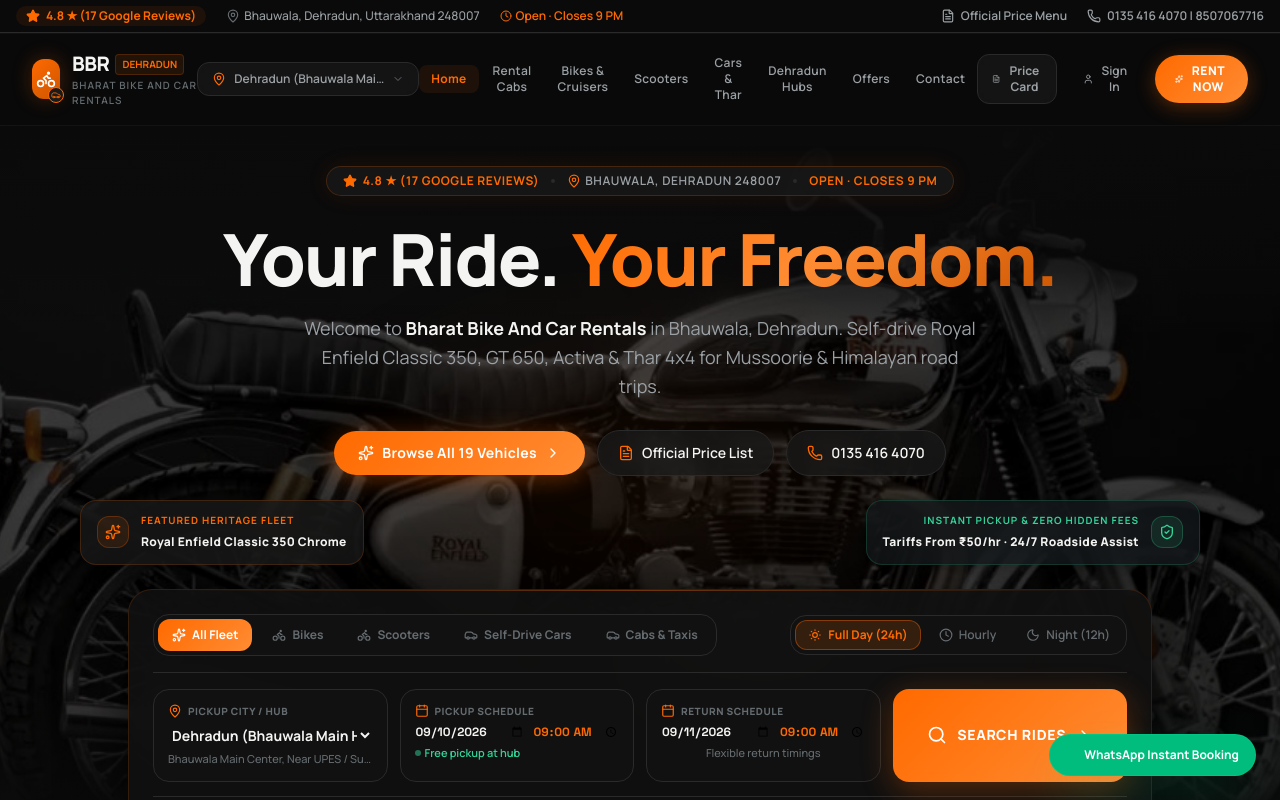
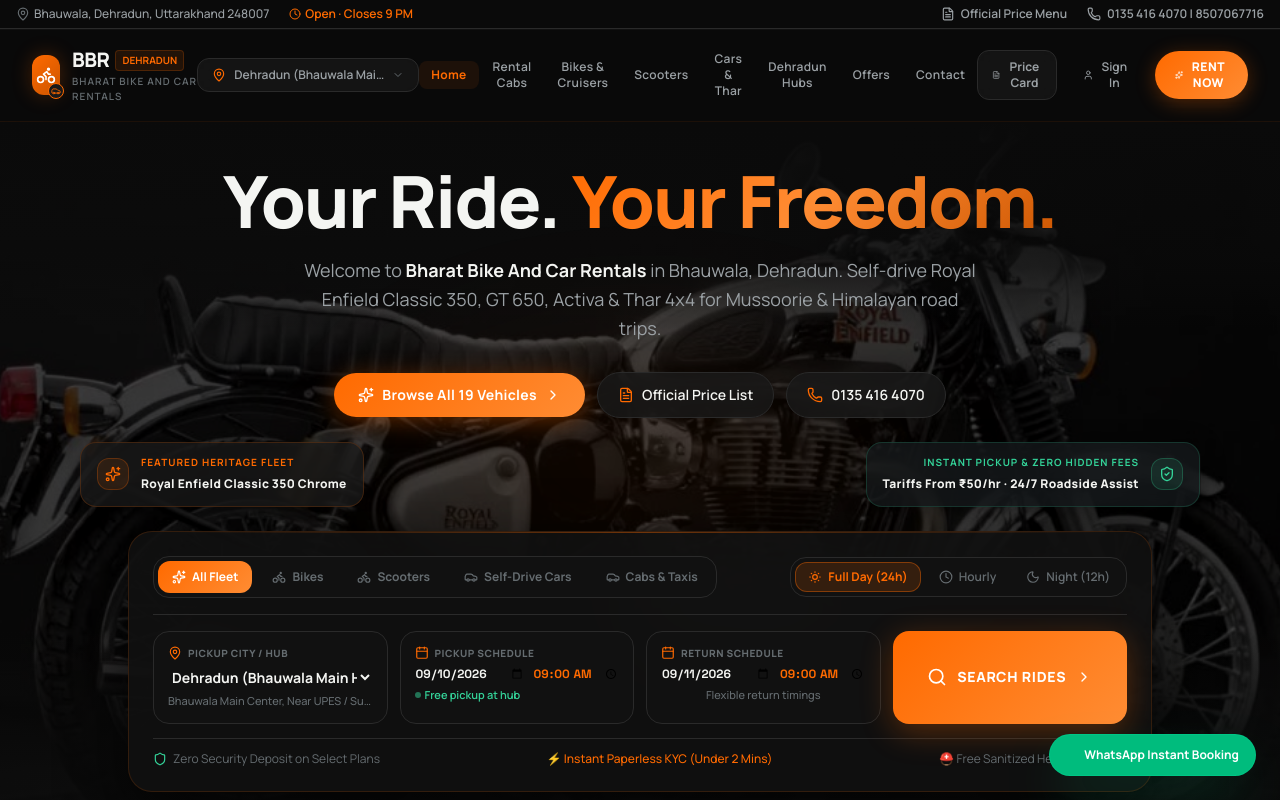
Before and after one commit to jatin487/BBR, a React (Vite) app: page / in a window 1280 px wide. Shown: the top 800 px of the page. Built offline with nearby package versions, Linux system fonts and the light colour scheme.

Commit message:
Remove demo reviews and update OTP flow

```diff
--- a/src/components/auth/AuthModal.tsx
+++ b/src/components/auth/AuthModal.tsx
@@ -16,6 +16,8 @@
   const [otp, setOtp] = useState(['', '', '', '']);
   const [isLoading, setIsLoading] = useState(false);
   const [resendTimer, setResendTimer] = useState(0);
+  const [otpCode, setOtpCode] = useState('');
+  const [otpExpiry, setOtpExpiry] = useState<number | null>(null);
   const otpRefs = useRef<(HTMLInputElement | null)[]>([]);
   const timerRef = useRef<ReturnType<typeof setInterval> | null>(null);
 
@@ -25,6 +27,8 @@
       setPhone('');
       setName('');
       setOtp(['', '', '', '']);
+      setOtpCode('');
+      setOtpExpiry(null);
       setIsLoading(false);
       setResendTimer(0);
     }
@@ -33,6 +37,13 @@
   useEffect(() => {
     return () => { if (timerRef.current) clearInterval(timerRef.current); };
   }, []);
+
+  const generateOtp = () => {
+    const newOtp = Math.floor(1000 + Math.random() * 9000).toString();
+    setOtpCode(newOtp);
+    setOtpExpiry(Date.now() + 90 * 1000);
+    return newOtp;
+  };
 
   const startResendTimer = () => {
     setResendTimer(30);
@@ -47,12 +58,15 @@
   const handleSendOtp = (e: React.FormEvent) => {
     e.preventDefault();
     if (phone.length < 10) { showToast('Please enter a valid 10-digit mobile number', 'error'); return; }
+
     setIsLoading(true);
     setTimeout(() => {
       setIsLoading(false);
+      const newOtp = generateOtp();
+      setOtp(['', '', '', '']);
       setStep('otp');
       startResendTimer();
-      showToast(`OTP sent to +91 ${phone}! (Demo: 4582)`, 'info');
+      showToast(`OTP sent to +91 ${phone}. Use code: ${newOtp}`, 'info');
       setTimeout(() => otpRefs.current[0]?.focus(), 100);
     }, 1200);
   };
@@ -83,15 +97,25 @@
     e.preventDefault();
     const code = otp.join('');
     if (code.length < 4) { showToast('Please enter the full 4-digit OTP', 'error'); return; }
+
+    if (!otpCode || !otpExpiry || Date.now() > otpExpiry) {
+      showToast('OTP expired. Please request a new code.', 'error');
+      setOtp(['', '', '', '']);
+      setOtpCode('');
+      setOtpExpiry(null);
+      setStep('phone');
+      return;
+    }
+
     setIsLoading(true);
     setTimeout(() => {
       setIsLoading(false);
-      if (code === '4582' || code.length === 4) {
+      if (code === otpCode) {
         onLoginSuccess({ name: name || 'Rider', phone });
         showToast(`Welcome, ${name || 'Rider'}! You are signed in`, 'success');
         onClose();
       } else {
-        showToast('Invalid OTP. Hint: 4582', 'error');
+        showToast('Invalid OTP. Please check the code and try again.', 'error');
         setOtp(['', '', '', '']);
         otpRefs.current[0]?.focus();
       }
@@ -364,16 +388,14 @@
                       />
                     ))}
                   </div>
-                  <p style={{ textAlign: 'center', fontSize: 12, color: TEXT_MUTED }}>
-                    Demo OTP:{' '}
-                    <button
-                      type="button"
-                      onClick={() => { setOtp(['4','5','8','2']); setTimeout(() => otpRefs.current[3]?.focus(), 0); }}
-                      style={{ color: ACCENT_GLOW, fontWeight: 700, background: 'none', border: 'none', cursor: 'pointer', fontSize: 12, fontFamily: 'monospace', letterSpacing: '0.08em' }}
-                    >
-                      4582
-                    </button>
-                  </p>
+                  {otpExpiry && (
+                    <p style={{ textAlign: 'center', fontSize: 12, color: TEXT_MUTED }}>
+                      Expires in{' '}
+                      <span style={{ color: ACCENT_GLOW, fontWeight: 700, fontFamily: 'monospace' }}>
+                        {Math.max(0, Math.ceil((otpExpiry - Date.now()) / 1000))}s
+                      </span>
+                    </p>
+                  )}
                 </div>
 
                 {/* Verify CTA */}
@@ -424,7 +446,13 @@
                   ) : (
                     <button
                       type="button"
-                      onClick={() => { startResendTimer(); showToast(`OTP resent to +91 ${phone}!`, 'info'); }}
+                      onClick={() => {
+                        const newOtp = generateOtp();
+                        setOtp(['', '', '', '']);
+                        startResendTimer();
+                        showToast(`New OTP sent to +91 ${phone}. Use code: ${newOtp}`, 'info');
+                        setTimeout(() => otpRefs.current[0]?.focus(), 100);
+                      }}
                       style={{ background: 'none', border: 'none', color: ACCENT_GLOW, fontSize: 13, fontWeight: 700, cursor: 'pointer', fontFamily: 'Manrope, system-ui, sans-serif' }}
                     >
                       Resend OTP
--- a/src/components/home/HeroSection.tsx
+++ b/src/components/home/HeroSection.tsx
@@ -81,31 +81,6 @@
 
         {/* ── TOP ZONE ── */}
         <div className="flex flex-col items-center pt-2 sm:pt-4 max-w-5xl">
-
-          {/* Google Business pill badge */}
-          <motion.div
-            initial={{ opacity: 0, y: -15 }}
-            animate={{ opacity: 1, y: 0 }}
-            transition={{ duration: 0.5 }}
-            className="inline-flex flex-wrap items-center justify-center gap-2 sm:gap-3 px-4 py-1.5 rounded-full text-xs font-semibold uppercase tracking-wider mb-6 backdrop-blur-xl"
-            style={{
-              background: 'rgba(26,26,26,0.75)',
-              border: '1px solid rgba(255,106,0,0.2)',
-              boxShadow: '0 0 24px rgba(255,106,0,0.08)'
-            }}
-          >
-            <div className="flex items-center gap-1.5 font-bold" style={{ color: '#FF6A00' }}>
-              <Star className="w-3.5 h-3.5" style={{ fill: '#FF6A00', color: '#FF6A00' }} />
-              <span>4.8 ★ (17 Google Reviews)</span>
-            </div>
-            <span className="w-1 h-1 rounded-full hidden sm:inline" style={{ backgroundColor: '#2A2A2A' }} />
-            <div className="flex items-center gap-1" style={{ color: '#9BA1A5' }}>
-              <MapPin className="w-3.5 h-3.5" style={{ color: '#FF6A00' }} />
-              <span>Bhauwala, Dehradun 248007</span>
-            </div>
-            <span className="w-1 h-1 rounded-full hidden sm:inline" style={{ backgroundColor: '#2A2A2A' }} />
-            <span className="font-bold" style={{ color: '#FF6A00' }}>Open · Closes 9 PM</span>
-          </motion.div>
 
           {/* Main Heading */}
           <motion.h1
--- a/src/components/layout/Navbar.tsx
+++ b/src/components/layout/Navbar.tsx
@@ -10,7 +10,6 @@
   FileText,
   ChevronDown,
   Sparkles,
-  Star,
   Clock
 } from 'lucide-react';
 import { LOCATIONS } from '../../data/locations';
@@ -64,13 +63,6 @@
       >
         <div className="max-w-7xl mx-auto flex items-center justify-between font-medium">
           <div className="flex items-center gap-5">
-            <div
-              className="flex items-center gap-1.5 px-2.5 py-0.5 rounded-full font-bold"
-              style={{ color: '#FF6A00', backgroundColor: 'rgba(255,106,0,0.08)' }}
-            >
-              <Star className="w-3.5 h-3.5" style={{ fill: '#FF6A00', color: '#FF6A00' }} />
-              <span>4.8 ★ (17 Google Reviews)</span>
-            </div>
             <div className="flex items-center gap-1" style={{ color: '#9BA1A5' }}>
               <MapPin className="w-3.5 h-3.5" style={{ color: '#656C70' }} />
               <span>Bhauwala, Dehradun, Uttarakhand 248007</span>
@@ -316,18 +308,6 @@
               WebkitBackdropFilter: 'blur(20px)'
             }}
           >
-            {/* Rating badge */}
-            <div
-              className="p-3 rounded-xl flex items-center justify-between text-xs"
-              style={{ backgroundColor: '#1A1A1A', border: '1px solid #2A2A2A' }}
-            >
-              <div className="flex items-center gap-1.5 font-bold" style={{ color: '#FF6A00' }}>
-                <Star className="w-4 h-4" style={{ fill: '#FF6A00', color: '#FF6A00' }} />
-                <span>4.8 ★ (17 Google Reviews)</span>
-              </div>
-              <span className="text-[11px] font-bold" style={{ color: '#FF6A00' }}>Open · Closes 9 PM</span>
-            </div>
-
             {/* Location picker */}
             <div>
               <label className="text-xs font-semibold uppercase tracking-wider block mb-2" style={{ color: '#656C70' }}>
```
